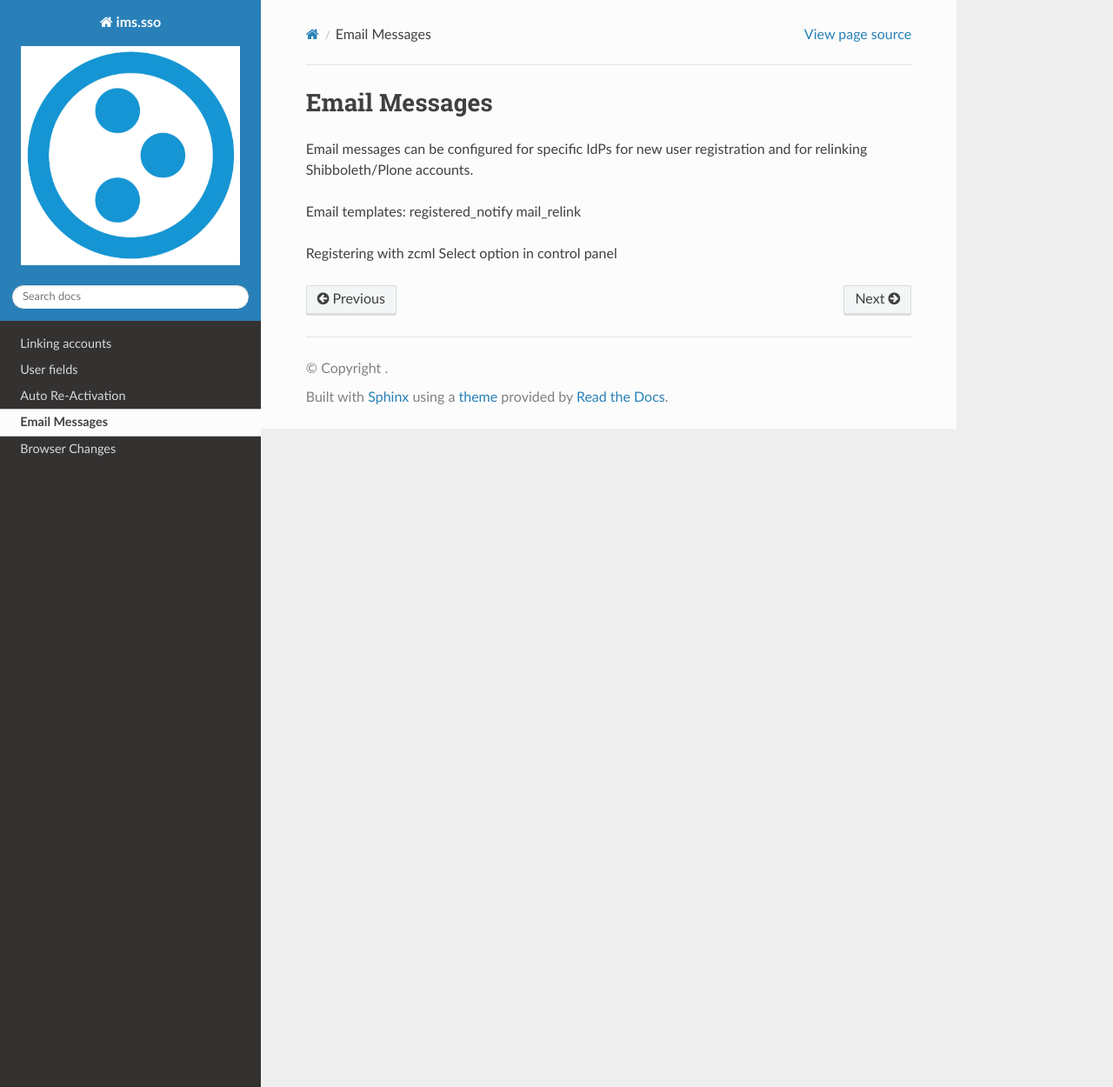
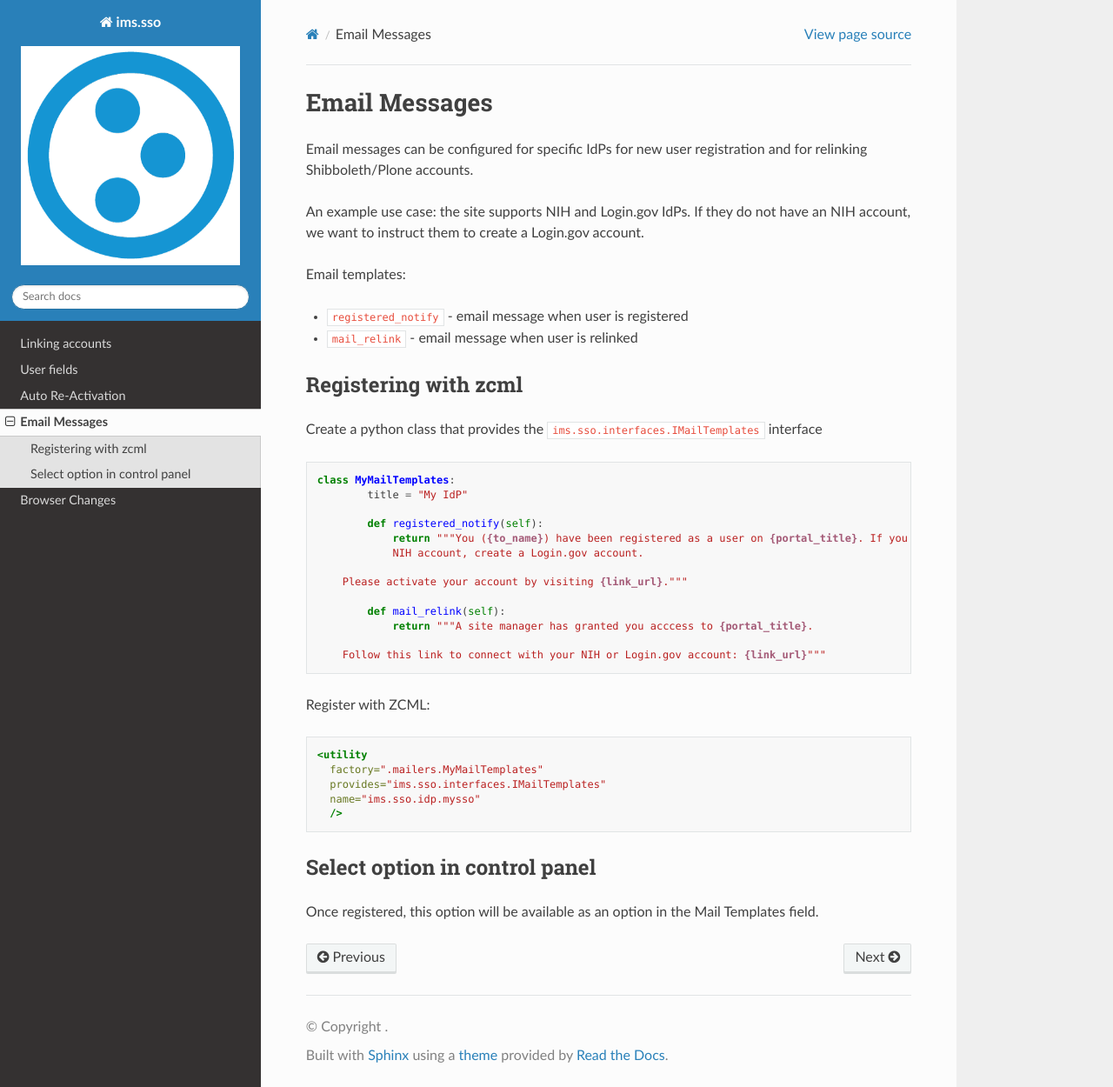
Before and after one commit to imsweb/ims.sso, a Sphinx documentation site: the page built from docs/email.rst, in a window 1280 px wide and 1250 px high. Shown: the whole window at 87% size. Built offline with Sphinx 7.4.7 and the Read the Docs theme 3.1.0, drawn with Linux system fonts in a browser that asks for light colours.

Commit message:
more docs

```diff
--- a/docs/activation.rst
+++ b/docs/activation.rst
@@ -1,13 +1,14 @@
 Auto Re-Activation
 =====================
 
-Users with the `inactive` status are allowed to auto reactivate. To do so they effectively have to re-verify
+Users with the ``inactive`` status are allowed to auto reactivate. To do so, they effectively have to re-verify
 they have access to the associated email address.
 
 User Workflow
 -------------
 
 From the user's perspective the process is fairly low impact.
+
 1. User is Anonymous to Plone
 2. User is shown a warning that they are inactive, with a link to reactivate
 3. User receives email and clicks the link in the email
@@ -17,8 +18,10 @@ Backend
 -------
 
 Under the hood, things are more complicated.
+
 1. Authenticate Credentials plugin fails. But it stores the Shibb headers in the request annotations for convenience
 2. Challenge plugin detects that the user is Shibboleth authenticated, so it does not redirect
 3. Warning viewlets detect:
+
   1. User is Shibb authenticated but anonymous to Plone
   2. User account is inactive.
--- a/docs/email.rst
+++ b/docs/email.rst
@@ -3,9 +3,47 @@ Email Messages
 
 Email messages can be configured for specific IdPs for new user registration and for relinking Shibboleth/Plone accounts.
 
+An example use case: the site supports NIH and Login.gov IdPs. If they do not have an NIH account, we want to instruct them
+to create a Login.gov account.
+
 Email templates:
-registered_notify
-mail_relink
+
+* ``registered_notify`` - email message when user is registered
+* ``mail_relink`` - email message when user is relinked
 
 Registering with zcml
+----------------------
+
+Create a python class that provides the ``ims.sso.interfaces.IMailTemplates`` interface
+
+.. code-block:: python
+
+    class MyMailTemplates:
+            title = "My IdP"
+
+            def registered_notify(self):
+                return """You ({to_name}) have been registered as a user on {portal_title}. If you do not have an
+                NIH account, create a Login.gov account.
+
+        Please activate your account by visiting {link_url}."""
+
+            def mail_relink(self):
+                return """A site manager has granted you acccess to {portal_title}.
+
+        Follow this link to connect with your NIH or Login.gov account: {link_url}"""
+
+Register with ZCML:
+
+.. code-block:: xml
+
+    <utility
+      factory=".mailers.MyMailTemplates"
+      provides="ims.sso.interfaces.IMailTemplates"
+      name="ims.sso.idp.mysso"
+      />
+
+
 Select option in control panel
+------------------------------
+
+Once registered, this option will be available as an option in the Mail Templates field.
--- a/docs/linking.rst
+++ b/docs/linking.rst
@@ -18,7 +18,7 @@ Registration
 
 A site admin that adds a user probably does not know the details of that user's IdP account, or maybe even what IdP
 that user will use. Thus, we need a process to link a Plone account to an IdP account. On user registration,
-the user is sent an email (see `Email Messages <emails.html>`_) with a URL to link their account. This process is
+the user is sent an email (see `Email Messages <email.html>`_) with a URL to link their account. This process is
 similar to the reset password feature, and in fact uses the PasswordResetTool to generate a unique key for that user.
 When visiting the site from that URL they will first be directed through Shibboleth, either by the challenge plugin
 or by virtue of Apache/Nginx settings. The `@@linkaccount` consumes and invalidates the key and updates the user's login
```
Also changed, not shown: docs/browser.rst (+6 -2 lines), docs/fields.rst (+7 -7 lines), docs/index.rst (+6 -4 lines), 1 other file.
